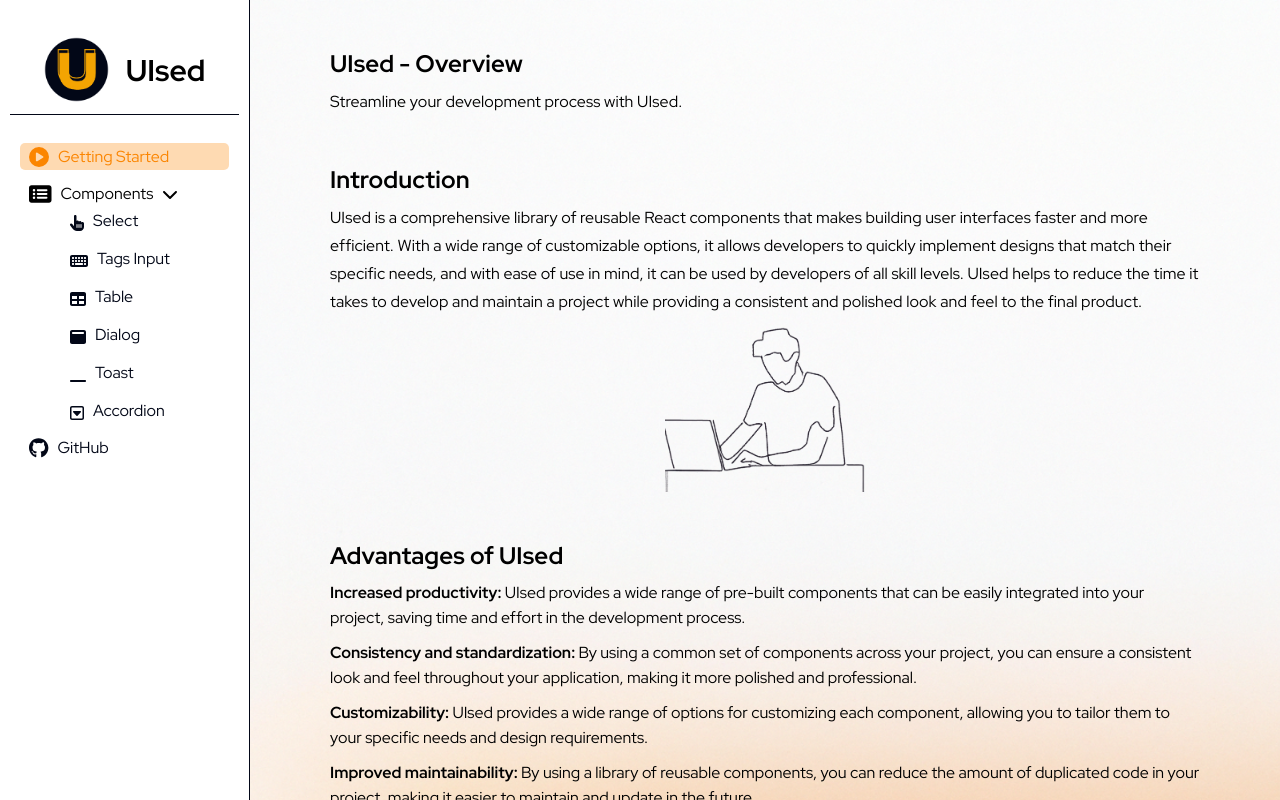
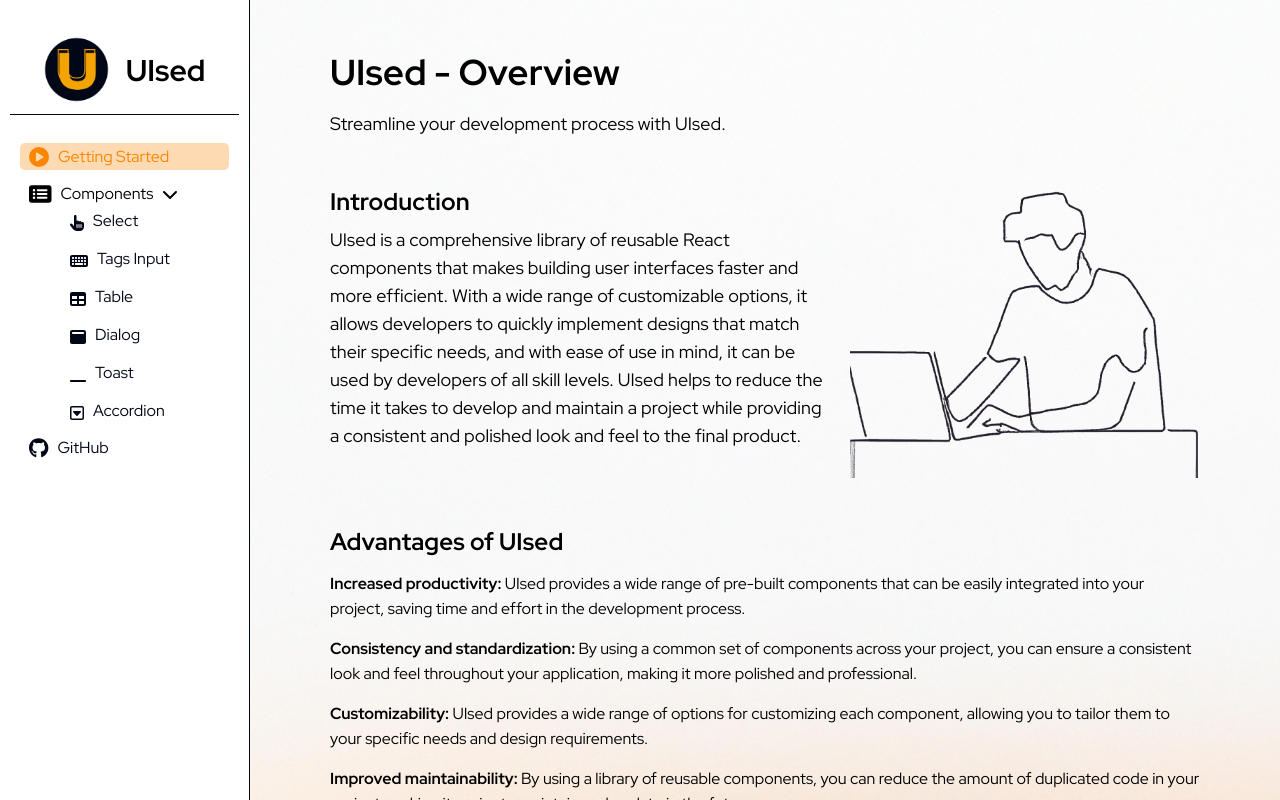
Before and after one commit to rartamosa/UIsed---React-components-library, a React (Create React App) app: page /uised in a window 1280 px wide. Shown: the top 800 px of the page. Built offline with nearby package versions, Linux system fonts and the light colour scheme.

Commit message:
Finalized the Overview component

```diff
--- a/src/components (documentation)/Overview/Overview.tsx
+++ b/src/components (documentation)/Overview/Overview.tsx
@@ -110,6 +110,12 @@
   display: flex;
   flex-direction: column;
   gap: 10px;
+  @media (min-width: 768px) {
+    &:nth-of-type(2) {
+      flex-direction: row;
+    }
+    gap: 15px;
+  }
 `;
 
 export const SectionHeader = styled.h3`
@@ -118,6 +124,12 @@
   line-height: 28px;
   letter-spacing: 0.1px;
   margin: 0;
+  @media (min-width: 768px) {
+    font-size: 36px;
+    font-weight: 800;
+    line-height: 45px;
+    letter-spacing: 0.2px;
+  }
 `;
 
 export const SectionSubheader = styled.h4`
@@ -138,11 +150,17 @@
   font-size: 16px;
   line-height: 28px;
   letter-spacing: 0.1px;
+  @media (min-width: 768px) {
+    font-size: 18px;
+  }
 `;
 
 export const Image = styled.img`
   width: 200px;
   align-self: center;
+  @media (min-width: 768px) {
+    width: 350px;
+  }
 `;
 
 export const SingleAdvantage = styled.span`
@@ -161,6 +179,7 @@
   gap: 10px;
   align-items: center;
   align-self: center;
+  cursor: pointer;
 `;
 
 export const BackToTop = styled.span`
```
